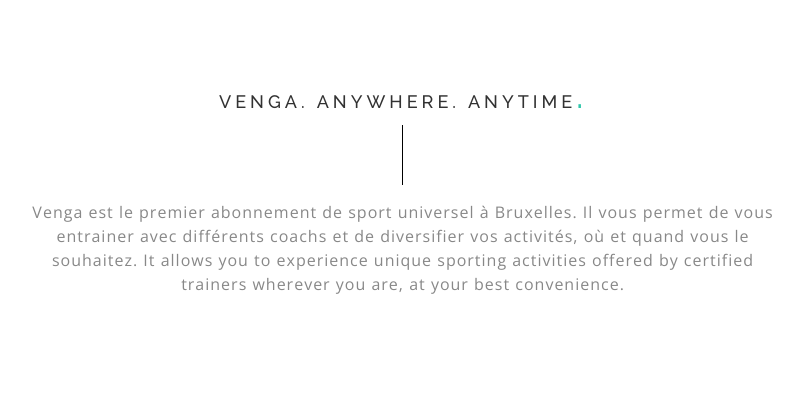
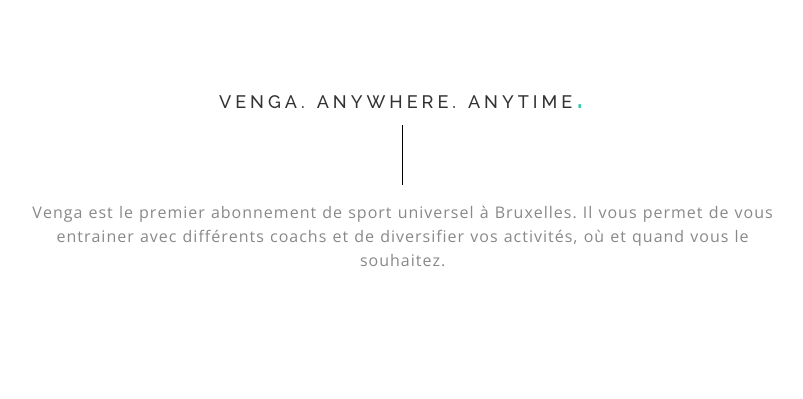
Before and after one commit to AlexTombeur/Venga, a Rails app: page / in a window 1280 px wide. Shown: the part 842-1241 px from the top of the page, without its empty margins (237-1040 px from the left). Run offline with Rails 7, Linux system fonts and the light colour scheme; style sheets or scripts are compiled from the project's sources; some libraries are stand-ins or nearby versions.

Commit message:
translation homepage

```diff
--- a/app/views/pages/home.html.erb
+++ b/app/views/pages/home.html.erb
@@ -105,7 +105,7 @@
                         <h3 class="h4">Venga. Anywhere. Anytime</h3>
                         <div class="vertical-lign"></div>
                         <div class="spacer-15"></div>
-                        <p class="lead">Venga est le premier abonnement de sport universel à Bruxelles. Il vous permet de vous entrainer avec différents coachs et de diversifier vos activités, où et quand vous le souhaitez. It allows you to experience unique sporting activities offered by certified trainers wherever you are, at your best convenience.</p>
+                        <p class="lead">Venga est le premier abonnement de sport universel à Bruxelles. Il vous permet de vous entrainer avec différents coachs et de diversifier vos activités, où et quand vous le souhaitez.</p>
 
                     </div>
                 </div>
```
